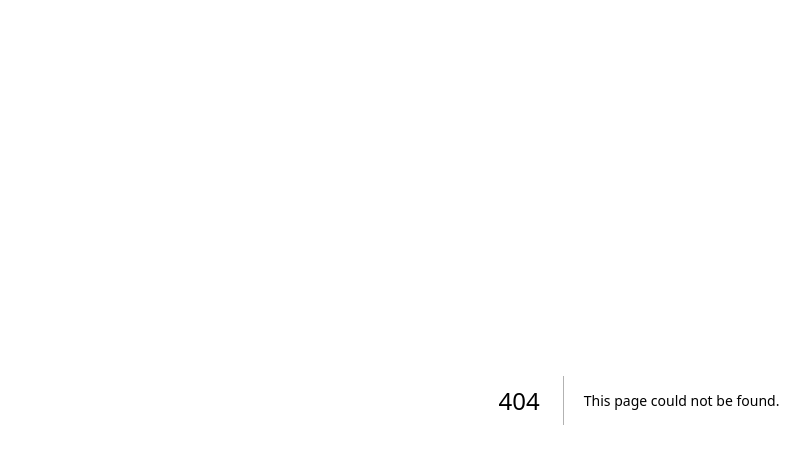
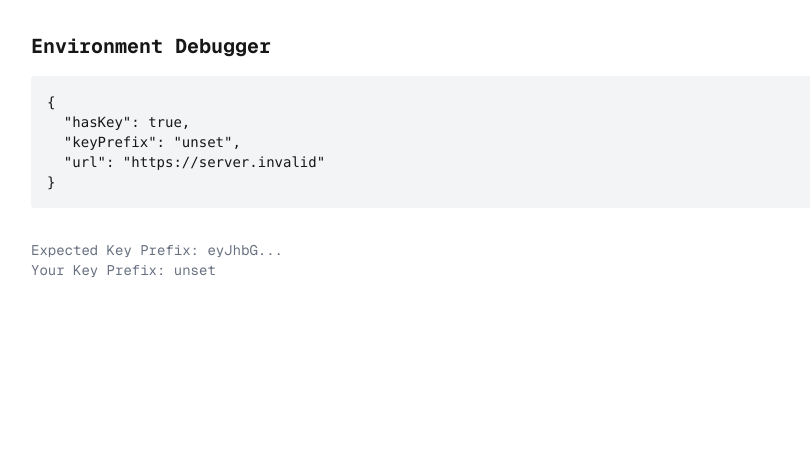
Before and after one commit to muratmecitt-prog/murat-mecit-contract, a Next.js app: page /debug in a window 1280 px wide. Before the commit this address had no page. Shown: the top 464 px of the page, without its empty margins (1-811 px from the left). Built offline with nearby package versions, Linux system fonts and the light colour scheme; no server answers.

Commit message:
Add client-side debug page

```diff
--- /dev/null
+++ b/app/api/debug/env/route.js
@@ -0,0 +1,14 @@
+import { NextResponse } from 'next/server'
+
+export const dynamic = 'force-dynamic'
+
+export async function GET() {
+    const key = process.env.NEXT_PUBLIC_SUPABASE_ANON_KEY || 'MISSING'
+    const maskedKey = key.length > 10 ? `${key.substring(0, 8)}...` : key
+
+    return NextResponse.json({
+        hasKey: !!process.env.NEXT_PUBLIC_SUPABASE_ANON_KEY,
+        keyPrefix: maskedKey,
+        url: process.env.NEXT_PUBLIC_SUPABASE_URL || 'MISSING'
+    })
+}
--- /dev/null
+++ b/app/debug/page.js
@@ -0,0 +1,42 @@
+'use client'
+
+import { useState, useEffect } from 'react'
+
+export const dynamic = 'force-dynamic'
+
+export default function DebugPage() {
+    const [data, setData] = useState(null)
+    const [error, setError] = useState(null)
+
+    useEffect(() => {
+        fetch('/api/debug/env')
+            .then(res => res.json())
+            .then(data => setData(data))
+            .catch(err => setError(err.message))
+    }, [])
+
+    return (
+        <div className="p-8 font-mono text-sm">
+            <h1 className="text-xl font-bold mb-4">Environment Debugger</h1>
+
+            {error && (
+                <div className="bg-red-100 p-4 rounded text-red-700 mb-4">
+                    Error: {error}
+                </div>
+            )}
+
+            {data ? (
+                <pre className="bg-gray-100 p-4 rounded overflow-auto">
+                    {JSON.stringify(data, null, 2)}
+                </pre>
+            ) : (
+                <div>Loading...</div>
+            )}
+
+            <div className="mt-8 text-gray-500">
+                <p>Expected Key Prefix: eyJhbG...</p>
+                <p>Your Key Prefix: {data?.keyPrefix || '...'}</p>
+            </div>
+        </div>
+    )
+}
```
